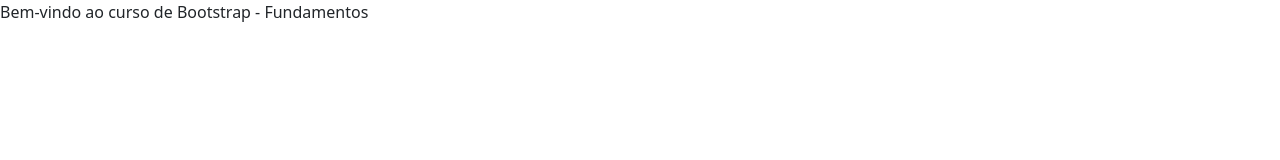
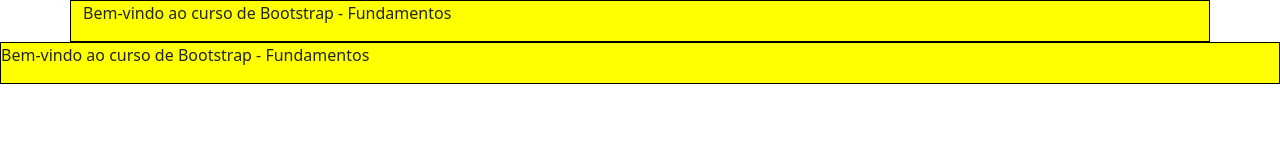
Before and after one commit to natspindola/Bootstrap-4---Fundamentos, a plain HTML site: page index.html in a window 1280 px wide. Drawn offline with nearby package versions, Linux system fonts and the light colour scheme.

Commit message:
containers essenciais

```diff
--- a/index.html
+++ b/index.html
@@ -5,11 +5,24 @@
     <title>TreinaWeb - Bootstrap: Fundamentos</title>
     <link href="https://cdn.jsdelivr.net/npm/bootstrap@5.1.3/dist/css/bootstrap.min.css" rel="stylesheet"
         integrity="sha384-1BmE4kWBq78iYhFldvKuhfTAU6auU8tT94WrHftjDbrCEXSU1oBoqyl2QvZ6jIW3" crossorigin="anonymous">
+    <meta charset="utf-8">
+    <meta name="viewport" content="width=device-width;initial-scale=1;shrink-to-fit=no">
+    <style>
+        .destaque {
+            background-color: yellow;
+            border: solid 1px black;
+        }
+    </style>
 </head>
 
 <body>
-    <p>Bem-vindo ao curso de Bootstrap - Fundamentos</p>
+    <div class="container destaque">
+        <p>Bem-vindo ao curso de Bootstrap - Fundamentos</p>
+    </div> <!-- conteiner original, que possui margens obrigatórias -->
 
+    <div class="fluid-container destaque">
+        <p>Bem-vindo ao curso de Bootstrap - Fundamentos</p>
+    </div> <!-- conteiner sem as margens obrigatórias -->
 
     <script src="https://cdn.jsdelivr.net/npm/@popperjs/core@2.10.2/dist/umd/popper.min.js"
         integrity="sha384-7+zCNj/IqJ95wo16oMtfsKbZ9ccEh31eOz1HGyDuCQ6wgnyJNSYdrPa03rtR1zdB"
```
